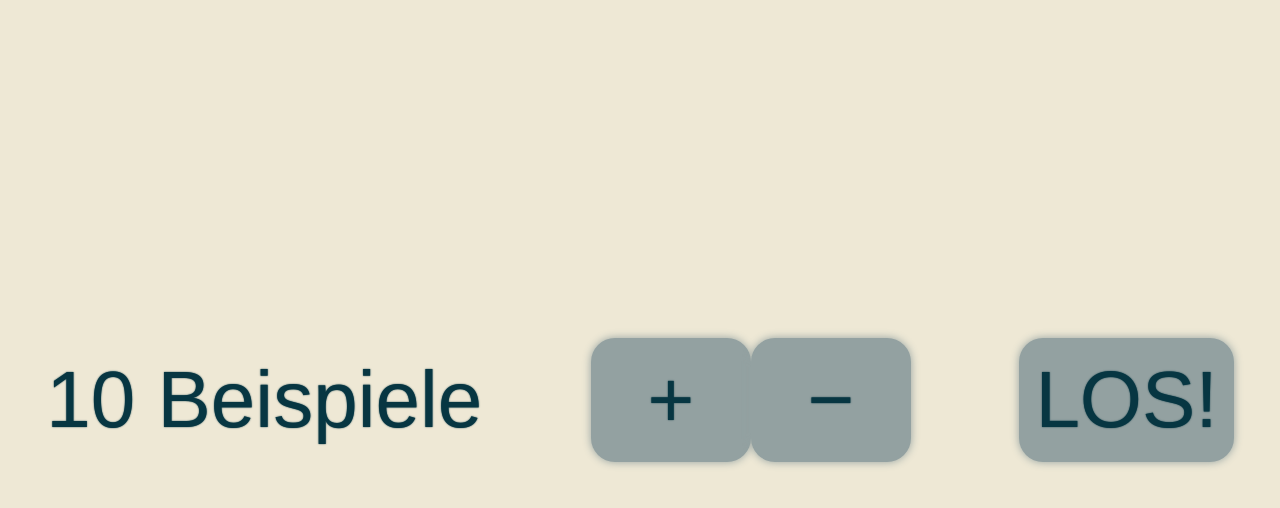
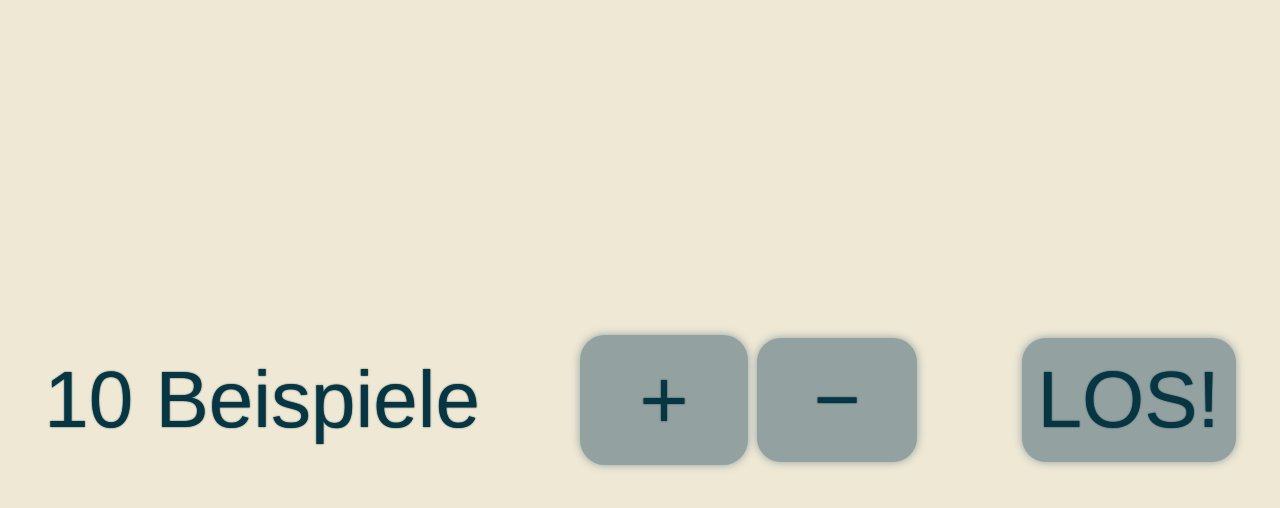
Before and after one commit to holistic-developer/math-trainer, a React (Vite) app: page / in a window 1280 px wide. In both pictures the pointer is over the button 670 px from the left and 400 px from the top of the page. Shown: the top 508 px of the page. Built offline with nearby package versions, Linux system fonts and the light colour scheme.

Commit message:
Minor css improvements for buttons

```diff
--- a/src/Game.tsx
+++ b/src/Game.tsx
@@ -14,7 +14,7 @@ export const Game: React.FC = () => {
                 (
                     <>
                         <p>{rounds} Beispiele</p>
-                        <span>
+                        <span style={{display: "flex", gap: "1vw"}}>
                             <button onClick={() => setRounds(prev => prev + 1)}>+</button>
                             <button onClick={() => setRounds(prev => prev - 1)}
                             disabled={rounds <= 2}>−</button>
--- a/src/index.css
+++ b/src/index.css
@@ -65,13 +65,18 @@ button {
     box-shadow: 0 0 1vh var(--input);
 }
 
-button:disabled {
-    background-color: var(--disabled);
+button:hover {
+    scale: 1.05;
 }
 
 button:hover:active {
     scale: 1.1;
     background-color: var(--input);
+}
+
+button:disabled, button:hover:disabled{
+    background-color: var(--disabled);
+    box-shadow: 0 0 1vh var(--disabled);
 }
 
 .progress {
```
